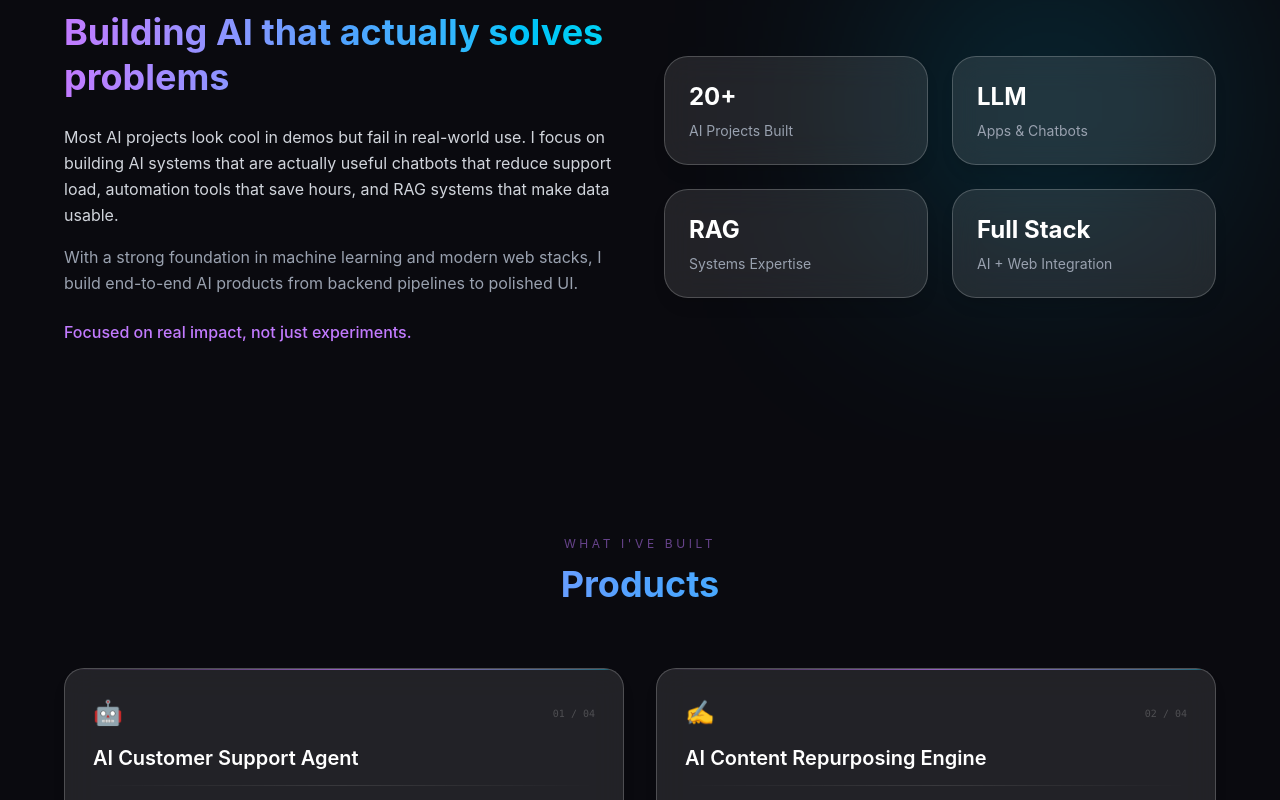
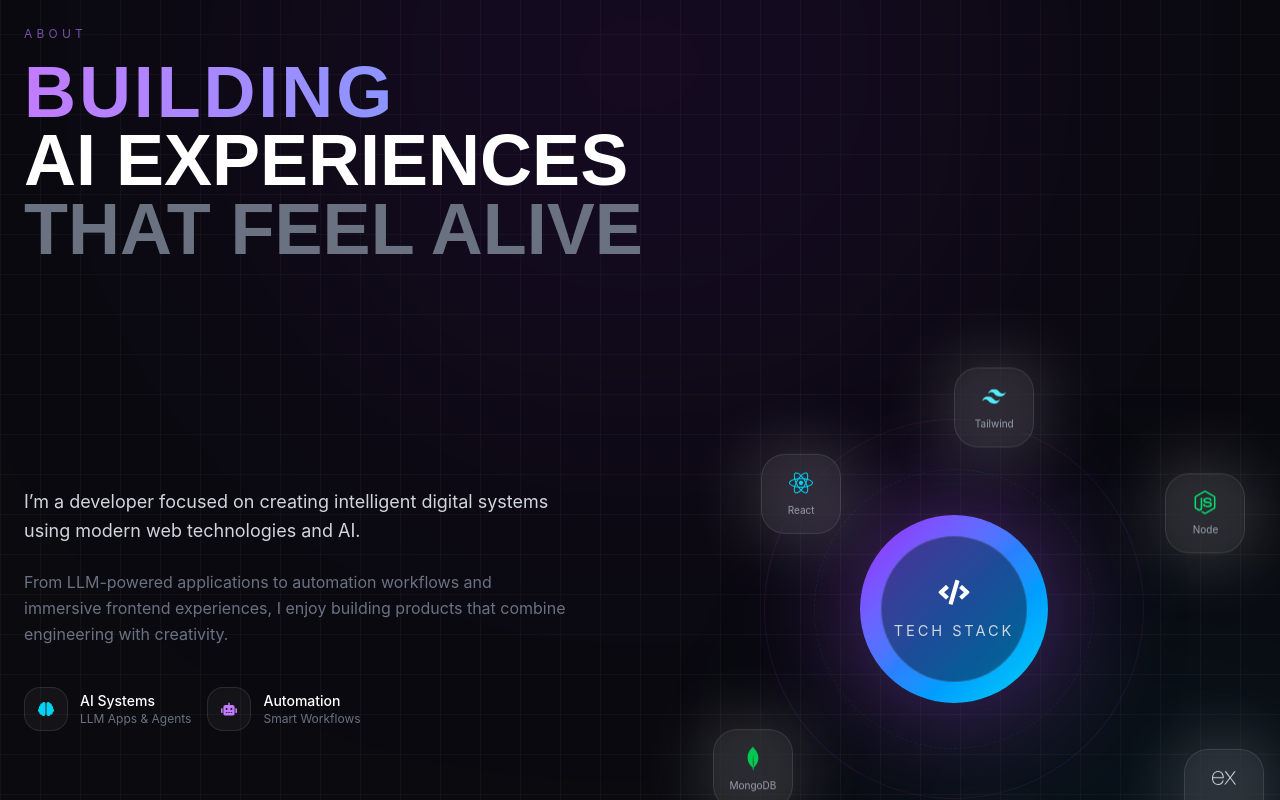
Before and after one commit to Himanshu110109/portfolio, a React (Vite) app: page / in a window 1280 px wide. Shown: the part 940-1740 px from the top of the page. Built offline with nearby package versions, Linux system fonts and the light colour scheme.

Commit message:
Refactor About component with new skills and layout

```diff
--- a/src/components/About.jsx
+++ b/src/components/About.jsx
@@ -1,76 +1,282 @@
 import { motion } from "framer-motion";
+import {
+  FaReact,
+  FaNodeJs,
+  FaRobot,
+  FaBrain,
+  FaCode,
+} from "react-icons/fa";
+import {
+  SiMongodb,
+  SiExpress,
+  SiTailwindcss,
+  SiOpenai,
+} from "react-icons/si";
 
-const stats = [
-  { title: "20+", desc: "AI Projects Built" },
-  { title: "LLM", desc: "Apps & Chatbots" },
-  { title: "RAG", desc: "Systems Expertise" },
-  { title: "Full Stack", desc: "AI + Web Integration" },
+const skills = [
+  {
+    icon: <FaReact />,
+    name: "React",
+    color: "text-cyan-400",
+    x: "-32%",
+    y: "-30%",
+  },
+  {
+    icon: <FaNodeJs />,
+    name: "Node",
+    color: "text-green-400",
+    x: "35%",
+    y: "-25%",
+  },
+  {
+    icon: <SiMongodb />,
+    name: "MongoDB",
+    color: "text-green-500",
+    x: "-40%",
+    y: "25%",
+  },
+  {
+    icon: <SiExpress />,
+    name: "Express",
+    color: "text-gray-300",
+    x: "38%",
+    y: "28%",
+  },
+  {
+    icon: <SiTailwindcss />,
+    name: "Tailwind",
+    color: "text-cyan-300",
+    x: "0%",
+    y: "-48%",
+  },
+  {
+    icon: <SiOpenai />,
+    name: "OpenAI",
+    color: "text-purple-300",
+    x: "0%",
+    y: "48%",
+  },
 ];
 
 export default function About() {
   return (
-    <section className="py-20 md:py-24 px-4 sm:px-6 relative overflow-hidden">
+    <section
+      id="about"
+      className="relative min-h-screen overflow-hidden px-4 sm:px-6 py-20 md:py-28"
+    >
 
-      <div className="blob w-[200px] h-[200px] md:w-[300px] md:h-[300px] bg-cyan-600 top-10 right-5 md:right-20" />
+      {/* BACKGROUND */}
+      <div className="absolute inset-0 overflow-hidden pointer-events-none">
 
-      <div className="max-w-6xl mx-auto grid md:grid-cols-2 gap-10 md:gap-12 items-center">
+        <div className="absolute top-[-200px] left-1/2 -translate-x-1/2 w-[700px] h-[700px] bg-purple-600/10 blur-[180px] rounded-full" />
 
+        <div className="absolute bottom-[-150px] right-[-100px] w-[450px] h-[450px] bg-cyan-500/10 blur-[140px] rounded-full" />
+
+        {/* Grid */}
+        <div className="absolute inset-0 bg-[linear-gradient(rgba(255,255,255,0.03)_1px,transparent_1px),linear-gradient(90deg,rgba(255,255,255,0.03)_1px,transparent_1px)] bg-[size:40px_40px]" />
+      </div>
+
+      <div className="relative z-10 max-w-7xl mx-auto">
+
+        {/* HEADER */}
         <motion.div
-          initial={{ opacity: 0, x: -40 }}
-          whileInView={{ opacity: 1, x: 0 }}
-          transition={{ duration: 0.6 }}
+          initial={{ opacity: 0, y: 25 }}
+          whileInView={{ opacity: 1, y: 0 }}
+          transition={{ duration: 0.7 }}
+          className="mb-16 md:mb-24"
         >
-          <h2 className="text-2xl sm:text-3xl md:text-4xl font-bold gradient-text mb-4 md:mb-6 leading-tight">
-            Building AI that actually solves problems
-          </h2>
 
-          <p className="text-gray-300 text-sm sm:text-base leading-relaxed mb-4">
-            Most AI projects look cool in demos but fail in real-world use.
-            I focus on building AI systems that are actually useful
-            chatbots that reduce support load, automation tools that save hours,
-            and RAG systems that make data usable.
+          <p className="text-xs uppercase tracking-[0.35em] text-purple-400/60 mb-4">
+            ABOUT
           </p>
 
-          <p className="text-gray-400 text-sm sm:text-base leading-relaxed">
-            With a strong foundation in machine learning and modern web stacks,
-            I build end-to-end AI products from backend pipelines to polished UI.
-          </p>
+          <h2 className="text-4xl sm:text-5xl md:text-7xl leading-[0.95] font-black">
+            <span
+              className="gradient-text block"
+              style={{
+                fontFamily: "'Bebas Neue', sans-serif",
+                letterSpacing: "0.04em",
+              }}
+            >
+              BUILDING
+            </span>
 
-          <div className="mt-5 md:mt-6 text-purple-400 text-sm sm:text-base font-medium">
-            Focused on real impact, not just experiments.
-          </div>
+            <span
+              className="text-white block"
+              style={{
+                fontFamily: "'Clash Display', sans-serif",
+              }}
+            >
+              AI EXPERIENCES
+            </span>
+
+            <span
+              className="text-gray-500 block"
+              style={{
+                fontFamily: "'Clash Display', sans-serif",
+              }}
+            >
+              THAT FEEL ALIVE
+            </span>
+          </h2>
         </motion.div>
 
-        <div className="grid grid-cols-2 gap-4 sm:gap-6 mt-6 md:mt-0">
-          {stats.map((item, i) => (
+        {/* MAIN LAYOUT */}
+        <div className="grid lg:grid-cols-[1fr_1.1fr] gap-20 items-center">
+
+          {/* LEFT SIDE */}
+          <motion.div
+            initial={{ opacity: 0, x: -40 }}
+            whileInView={{ opacity: 1, x: 0 }}
+            transition={{ duration: 0.8 }}
+            className="relative"
+          >
+
+            {/* Main Description */}
+            <div className="max-w-xl">
+
+              <p className="text-gray-300 text-lg leading-relaxed">
+                I’m a developer focused on creating intelligent digital
+                systems using modern web technologies and AI.
+              </p>
+
+              <p className="text-gray-500 text-base leading-relaxed mt-6">
+                From LLM-powered applications to automation workflows
+                and immersive frontend experiences, I enjoy building
+                products that combine engineering with creativity.
+              </p>
+
+              <div className="mt-10 flex flex-wrap gap-4">
+
+                <div className="flex items-center gap-3">
+                  <div className="w-11 h-11 rounded-2xl bg-white/[0.04] border border-white/10 flex items-center justify-center text-cyan-400">
+                    <FaBrain />
+                  </div>
+
+                  <div>
+                    <p className="text-white text-sm font-medium">
+                      AI Systems
+                    </p>
+
+                    <p className="text-gray-500 text-xs">
+                      LLM Apps & Agents
+                    </p>
+                  </div>
+                </div>
+
+                <div className="flex items-center gap-3">
+                  <div className="w-11 h-11 rounded-2xl bg-white/[0.04] border border-white/10 flex items-center justify-center text-purple-400">
+                    <FaRobot />
+                  </div>
+
+                  <div>
+                    <p className="text-white text-sm font-medium">
+                      Automation
+                    </p>
+
+                    <p className="text-gray-500 text-xs">
+                      Smart Workflows
+                    </p>
+                  </div>
+                </div>
+
+              </div>
+            </div>
+          </motion.div>
+
+          {/* RIGHT SIDE */}
+          <motion.div
+            initial={{ opacity: 0, scale: 0.9 }}
+            whileInView={{ opacity: 1, scale: 1 }}
+            transition={{ duration: 0.9 }}
+            className="relative flex items-center justify-center min-h-[500px]"
+          >
+
+            {/* CENTER CORE */}
             <motion.div
-              key={i}
-              className="glass glow-card card p-4 sm:p-5 md:p-6 rounded-2xl md:rounded-3xl relative overflow-hidden group"
-              initial={{ opacity: 0, y: 30 }}
-              whileInView={{ opacity: 1, y: 0 }}
-              whileHover={{ scale: 1.04, y: -6 }}
+              animate={{
+                scale: [1, 1.05, 1],
+              }}
               transition={{
-                type: "spring",
-                stiffness: 180,
-                damping: 12,
-                delay: i * 0.1,
+                repeat: Infinity,
+                duration: 5,
               }}
+              className="relative w-[180px] h-[180px] rounded-full bg-gradient-to-br from-purple-600 via-blue-500 to-cyan-400 shadow-[0_0_120px_rgba(168,85,247,0.5)] flex items-center justify-center"
             >
-              <div className="absolute inset-0 opacity-0 group-hover:opacity-100 transition duration-500 bg-gradient-to-br from-purple-500/10 via-blue-500/10 to-cyan-500/10" />
 
-              <div className="relative z-10">
-                <h3 className="text-lg sm:text-xl md:text-2xl font-bold text-white">
-                  {item.title}
-                </h3>
+              {/* Inner Core */}
+              <div className="absolute inset-5 rounded-full bg-black/40 backdrop-blur-3xl border border-white/10" />
 
-                <p className="text-gray-400 text-xs sm:text-sm mt-1 sm:mt-2 leading-snug">
-                  {item.desc}
+              <div className="relative z-10 text-center">
+                <FaCode className="text-white text-3xl mx-auto mb-3" />
+
+                <p className="text-sm text-gray-300 tracking-[0.2em]">
+                  TECH STACK
                 </p>
               </div>
             </motion.div>
-          ))}
+
+            {/* Orbit Rings */}
+            <motion.div
+              className="absolute w-[380px] h-[380px] rounded-full border border-purple-500/10"
+              animate={{ rotate: 360 }}
+              transition={{
+                repeat: Infinity,
+                duration: 25,
+                ease: "linear",
+              }}
+            />
+
+            <motion.div
+              className="absolute w-[280px] h-[280px] rounded-full border border-cyan-500/10 border-dashed"
+              animate={{ rotate: -360 }}
+              transition={{
+                repeat: Infinity,
+                duration: 18,
+                ease: "linear",
+              }}
+            />
+
+            {/* FLOATING SKILLS */}
+            {skills.map((skill, index) => (
+              <motion.div
+                key={index}
+                className="absolute"
+                style={{
+                  left: `calc(50% + ${skill.x})`,
+                  top: `calc(50% + ${skill.y})`,
+                  transform: "translate(-50%, -50%)",
+                }}
+                animate={{
+                  y: [0, -12, 0],
+                }}
+                transition={{
+                  repeat: Infinity,
+                  duration: 4 + index,
+                }}
+              >
+
+                <div className="group relative">
+
+                  {/* Glow */}
+                  <div className="absolute inset-0 blur-2xl opacity-30 bg-white rounded-full" />
+
+                  {/* Orb */}
+                  <div className="relative w-20 h-20 rounded-3xl border border-white/10 bg-white/[0.04] backdrop-blur-xl flex flex-col items-center justify-center">
+
+                    <div className={`text-2xl ${skill.color}`}>
+                      {skill.icon}
+                    </div>
+
+                    <p className="text-[10px] mt-2 text-gray-400">
+                      {skill.name}
+                    </p>
+                  </div>
+                </div>
+              </motion.div>
+            ))}
+          </motion.div>
         </div>
-
       </div>
     </section>
   );
```
